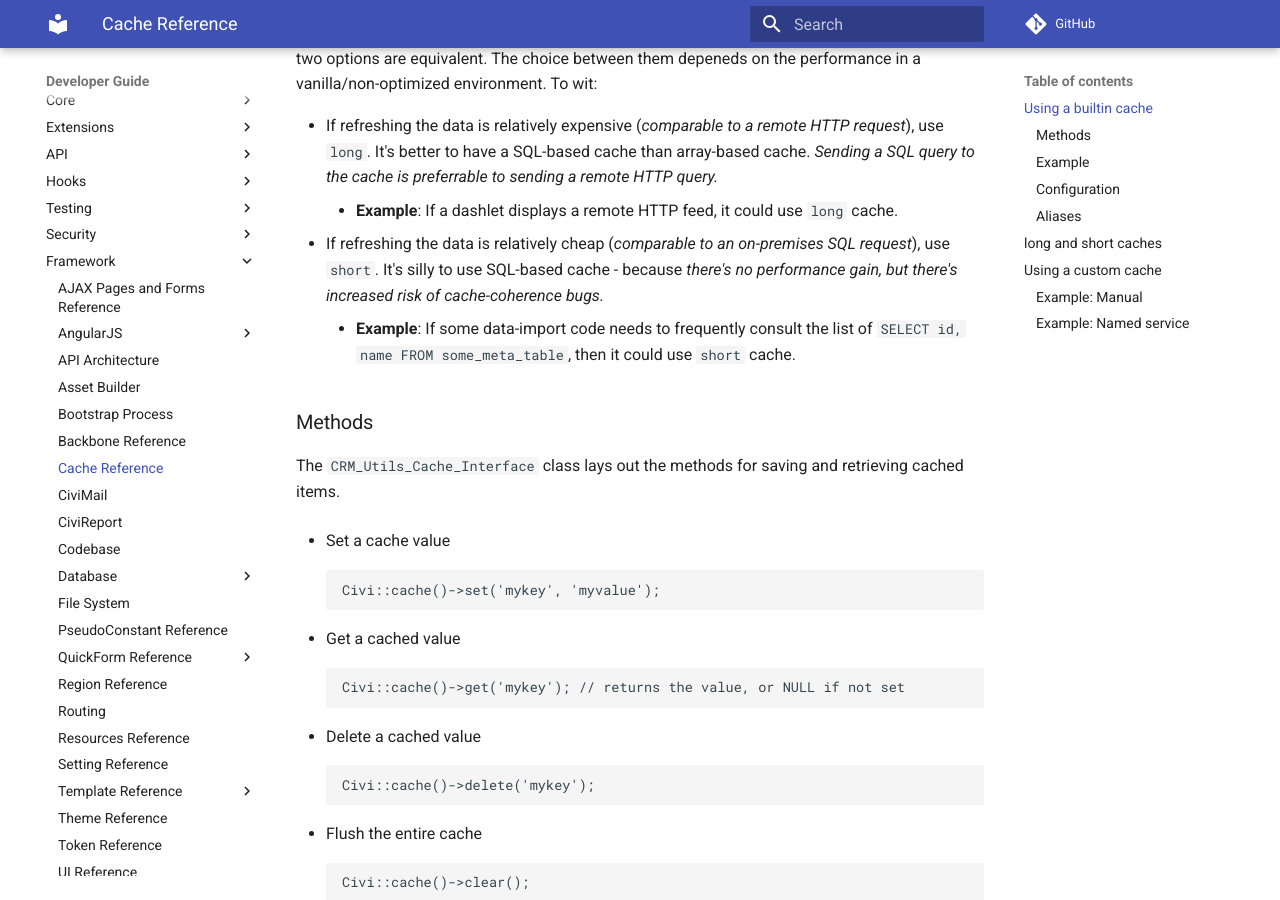
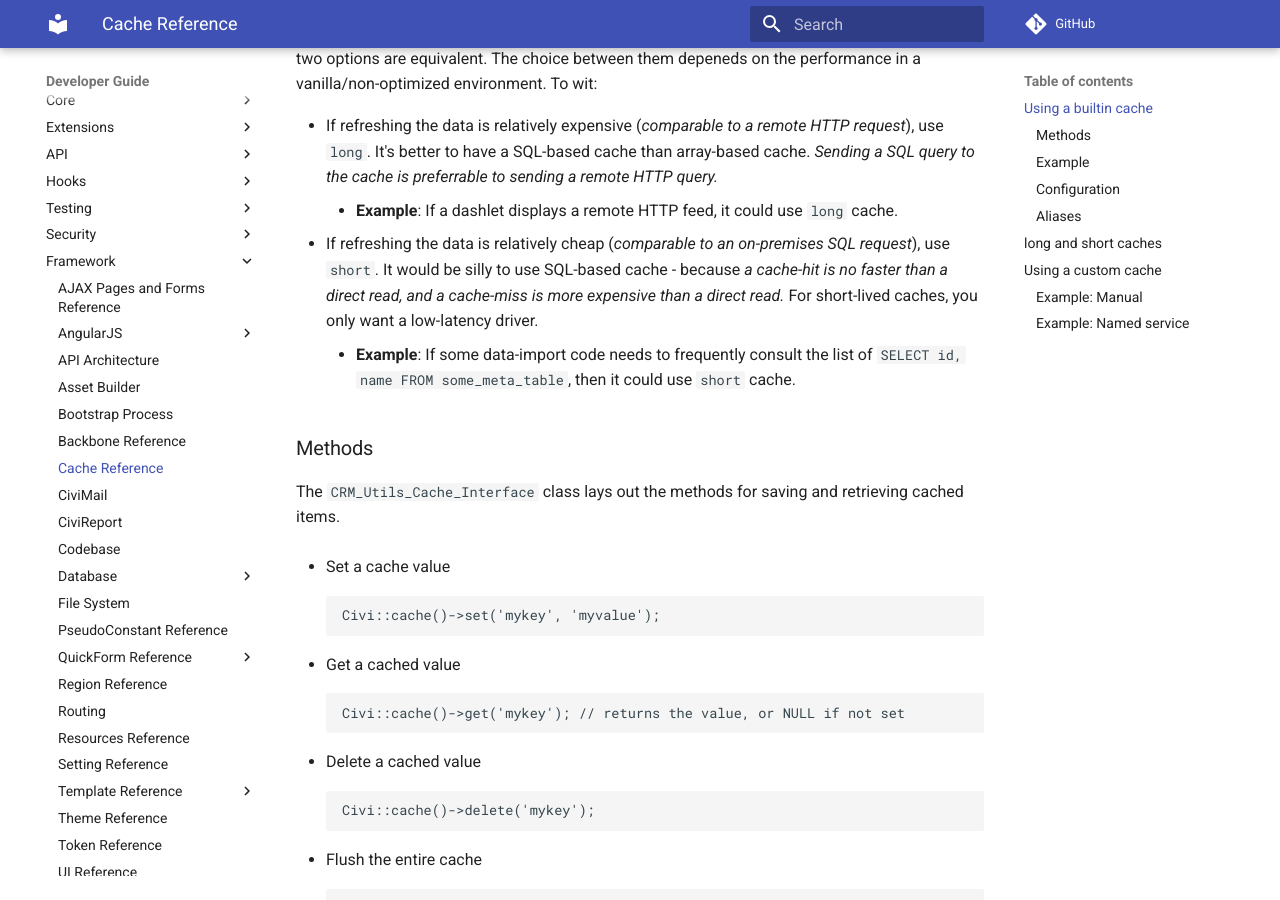
Before and after one commit to civicrm/civicrm-dev-docs, an MkDocs documentation site: the page built from docs/framework/cache.md, in a window 1280 px wide and 900 px high, scrolled down 404 px. Built offline with MkDocs 1.6.1 and Material for MkDocs 9.7.7, drawn with Linux system fonts in a browser that asks for light colours; comment, search, counter and statistics services are not loaded; old or Windows-style settings are respelled for this version of MkDocs.

Commit message:
Update cache.md

```diff
--- a/docs/framework/cache.md
+++ b/docs/framework/cache.md
@@ -11,7 +11,7 @@ On systems which are [configured with a memory-cache service](#configuration) li
 
 * If refreshing the data is relatively expensive (*comparable to a remote HTTP request*), use `long`. It's better to have a SQL-based cache than array-based cache. *Sending a SQL query to the cache is preferrable to sending a remote HTTP query.*
     * __Example__: If a dashlet displays a remote HTTP feed, it could use `long` cache.
-* If refreshing the data is relatively cheap (*comparable to an on-premises SQL request*), use `short`. It's silly to use SQL-based cache - because *there's no performance gain, but there's increased risk of cache-coherence bugs.*
+* If refreshing the data is relatively cheap (*comparable to an on-premises SQL request*), use `short`. It would be silly to use SQL-based cache - because *a cache-hit is no faster than a direct read, and a cache-miss is more expensive than a direct read.* For short-lived caches, you only want a low-latency driver.
     * __Example__: If some data-import code needs to frequently consult the list of `SELECT id, name FROM some_meta_table`, then it could use `short` cache.
 
 ### Methods
```
